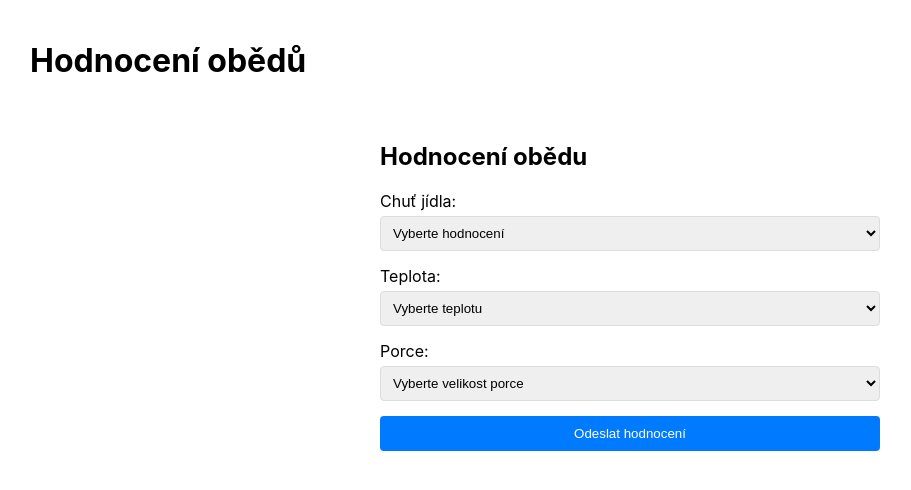
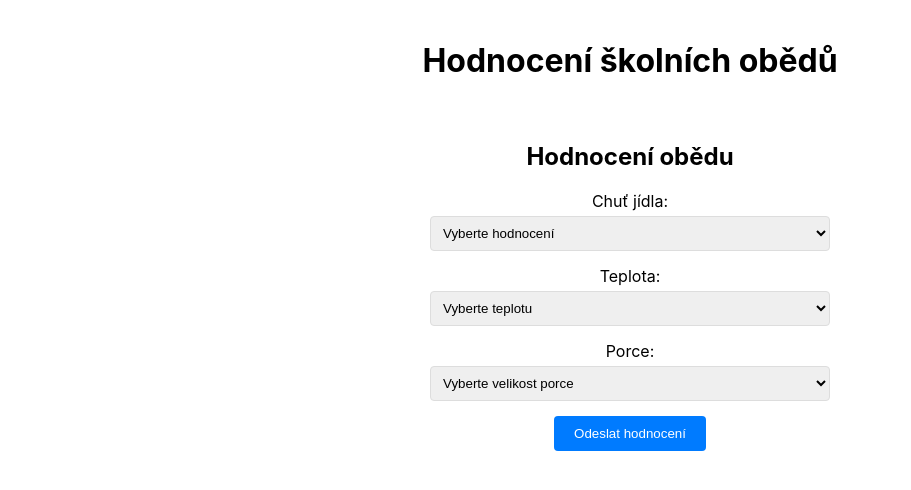
Before and after one commit to BaneGaming1/Aplikace_na_hodnoceni_skolnich_obedu, a React (Create React App) app in the folder school-lunch-rating/client/: page /rating in a window 1280 px wide. Shown: the top 490 px of the page, without its empty margins (10-921 px from the left). Built offline with nearby package versions, Linux system fonts and the light colour scheme.

Commit message:
Frontend commit

```diff
--- a/school-lunch-rating/client/src/App.css
+++ b/school-lunch-rating/client/src/App.css
@@ -1,66 +1,31 @@
 .App {
-  max-width: 1200px;
-  margin: 0 auto;
+  text-align: center;
   padding: 20px;
 }
 
-/* Menu styles */
 .menu-grid {
   display: grid;
   grid-template-columns: repeat(auto-fit, minmax(250px, 1fr));
   gap: 20px;
-  margin-top: 20px;
+  padding: 20px;
 }
 
 .menu-item {
   border: 1px solid #ddd;
   padding: 20px;
   border-radius: 8px;
-  text-align: center;
 }
 
-/* Rating styles */
-.rating-container {
-  max-width: 500px;
-  margin: 0 auto;
-  padding: 20px;
+.form-group, .rating-group {
+  margin: 15px 0;
 }
 
-.rating-group {
-  margin-bottom: 15px;
-}
-
-.rating-group label {
+.form-group label, .rating-group label {
   display: block;
   margin-bottom: 5px;
 }
 
-.rating-group select {
-  width: 100%;
-  padding: 8px;
-  border-radius: 4px;
-  border: 1px solid #ddd;
-}
-
-/* Login styles */
-.login-container {
-  max-width: 400px;
-  margin: 50px auto;
-  padding: 20px;
-  border: 1px solid #ddd;
-  border-radius: 8px;
-}
-
-.form-group {
-  margin-bottom: 15px;
-}
-
-.form-group label {
-  display: block;
-  margin-bottom: 5px;
-}
-
-.form-group input {
+.form-group input, .rating-group select {
   width: 100%;
   padding: 8px;
   border-radius: 4px;
@@ -74,9 +39,14 @@ button {
   border: none;
   border-radius: 4px;
   cursor: pointer;
-  width: 100%;
 }
 
 button:hover {
   background-color: #0056b3;
 }
+
+.login-container, .rating-container {
+  max-width: 400px;
+  margin: 0 auto;
+  padding: 20px;
+}
--- a/school-lunch-rating/client/src/App.jsx
+++ b/school-lunch-rating/client/src/App.jsx
@@ -1,15 +1,15 @@
 import React from 'react';
 import { BrowserRouter as Router, Routes, Route } from 'react-router-dom';
-import './App.css';
 import Menu from './components/Menu';
 import Rating from './components/Rating';
 import Login from './components/Login';
+import './App.css';
 
-function App() {
+const App = () => {
   return (
     <Router>
       <div className="App">
-        <h1>Hodnocení obědů</h1>
+        <h1>Hodnocení školních obědů</h1>
         <Routes>
           <Route path="/" element={<Login />} />
           <Route path="/menu" element={<Menu />} />
@@ -18,6 +18,6 @@ function App() {
       </div>
     </Router>
   );
-}
+};
 
 export default App;
--- a/school-lunch-rating/client/src/components/Login.jsx
+++ b/school-lunch-rating/client/src/components/Login.jsx
@@ -0,0 +1,45 @@
+import React, { useState } from 'react';
+import { useNavigate } from 'react-router-dom';
+
+const Login = () => {
+  const [credentials, setCredentials] = useState({
+    email: '',
+    password: ''
+  });
+  const navigate = useNavigate();
+
+  const handleSubmit = (e) => {
+    e.preventDefault();
+    console.log('Přihlášení:', credentials);
+    navigate('/menu');
+  };
+
+  return (
+    <div className="login-container">
+      <h2>Přihlášení do aplikace</h2>
+      <form onSubmit={handleSubmit}>
+        <div className="form-group">
+          <label>Email:</label>
+          <input
+            type="email"
+            value={credentials.email}
+            onChange={(e) => setCredentials({...credentials, email: e.target.value})}
+            required
+          />
+        </div>
+        <div className="form-group">
+          <label>Heslo:</label>
+          <input
+            type="password"
+            value={credentials.password}
+            onChange={(e) => setCredentials({...credentials, password: e.target.value})}
+            required
+          />
+        </div>
+        <button type="submit">Přihlásit se</button>
+      </form>
+    </div>
+  );
+};
+
+export default Login;
--- a/school-lunch-rating/client/src/components/Menu.jsx
+++ b/school-lunch-rating/client/src/components/Menu.jsx
@@ -0,0 +1,29 @@
+import React, { useState } from 'react';
+import { useNavigate } from 'react-router-dom';
+
+const Menu = () => {
+  const [meals] = useState([
+    { id: 1, name: 'Oběd 1' },
+    { id: 2, name: 'Oběd 2' },
+    { id: 3, name: 'Oběd 3' }
+  ]);
+  const navigate = useNavigate();
+
+  return (
+    <div className="menu-container">
+      <h2>Obědy</h2>
+      <div className="menu-grid">
+        {meals.map(meal => (
+          <div key={meal.id} className="menu-item">
+            <h3>{meal.name}</h3>
+            <button onClick={() => navigate(`/rating?id=${meal.id}`)}>
+              Hodnotit
+            </button>
+          </div>
+        ))}
+      </div>
+    </div>
+  );
+};
+
+export default Menu;
--- a/school-lunch-rating/client/src/components/Rating.jsx
+++ b/school-lunch-rating/client/src/components/Rating.jsx
@@ -1,7 +1,7 @@
 import React, { useState } from 'react';
 import { useNavigate } from 'react-router-dom';
 
-function Rating() {
+const Rating = () => {
   const [rating, setRating] = useState({
     chut: '',
     teplota: '',
@@ -65,6 +65,6 @@ function Rating() {
       </form>
     </div>
   );
-}
+};
 
 export default Rating;
--- a/school-lunch-rating/client/src/index.js
+++ b/school-lunch-rating/client/src/index.js
@@ -1,8 +1,7 @@
 import React from 'react';
 import ReactDOM from 'react-dom/client';
 import './index.css';
-import App from './App';
-import reportWebVitals from './reportWebVitals';
+import App from './App.jsx';
 
 const root = ReactDOM.createRoot(document.getElementById('root'));
 root.render(
@@ -10,8 +9,3 @@ root.render(
     <App />
   </React.StrictMode>
 );
-
-// If you want to start measuring performance in your app, pass a function
-// to log results (for example: reportWebVitals(console.log))
-// or send to an analytics endpoint. Learn more: https://bit.ly/CRA-vitals
-reportWebVitals();
```
